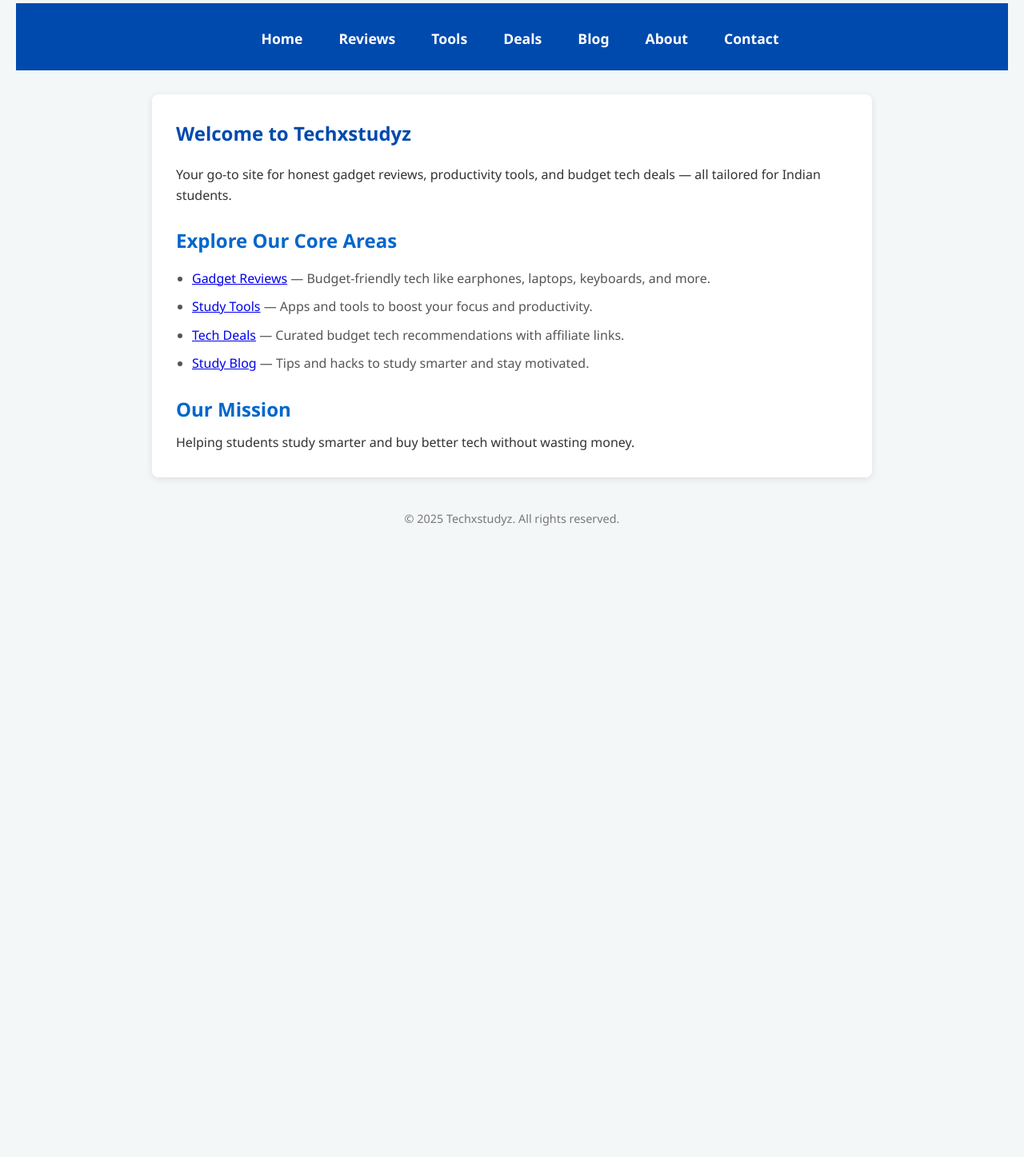
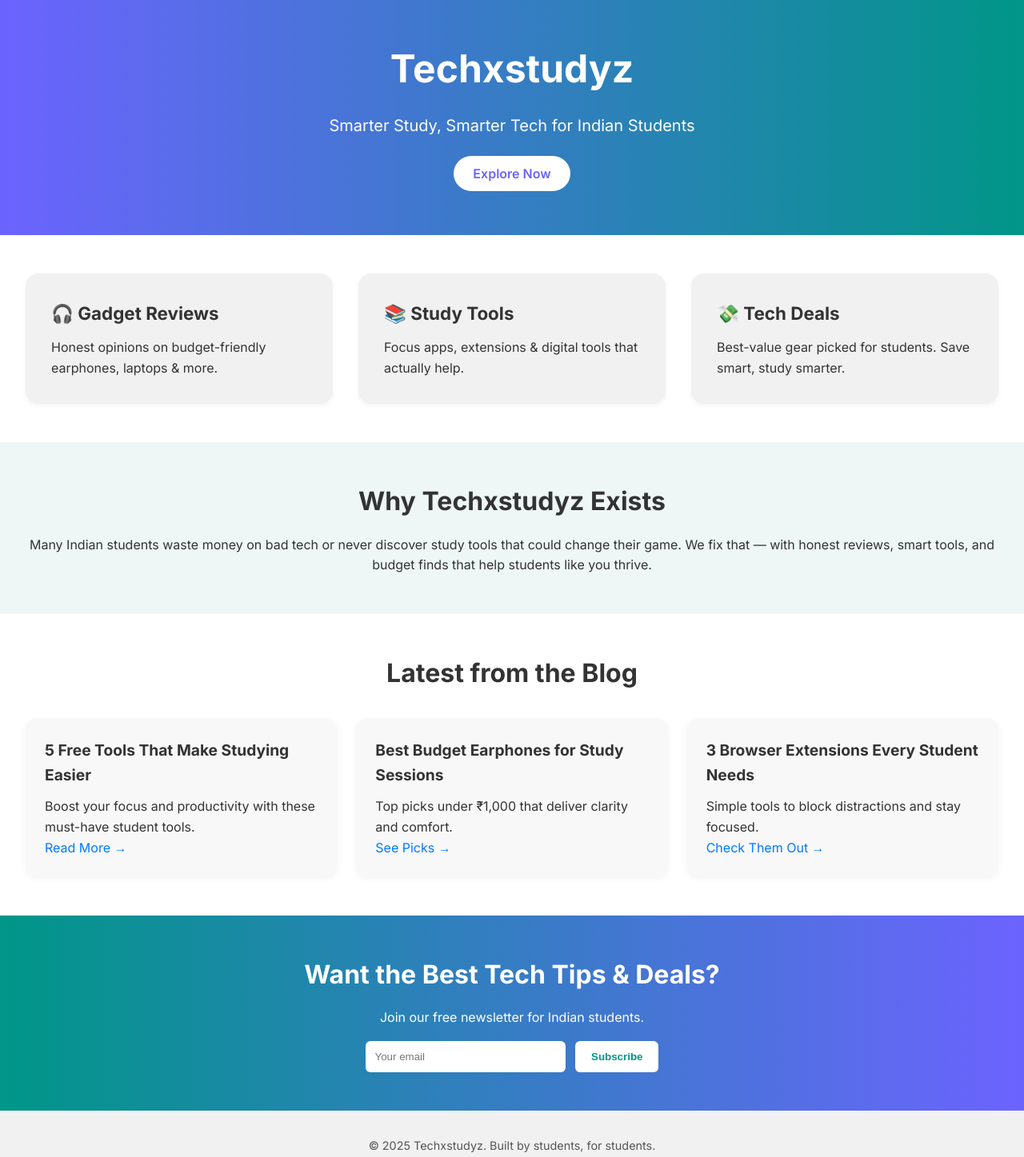
Before and after one commit to techxstudyz/techxstudyz, a plain HTML site: page index.html in a window 1280 px wide. Shown: the part 16-1463 px from the top of the page at 80% size. Before the commit the page ends 800 px from the top, so only its background shows below. Drawn offline with Linux system fonts and the light colour scheme.

Commit message:
commit the changes

```diff
--- a/index.html
+++ b/index.html
@@ -2,83 +2,82 @@
 <html lang="en">
 <head>
   <meta charset="UTF-8" />
-  <meta name="viewport" content="width=device-width, initial-scale=1" />
+  <meta name="viewport" content="width=device-width, initial-scale=1.0" />
   <title>Techxstudyz — Smarter Study, Smarter Tech</title>
+  <meta name="description" content="Honest gadget reviews, study tools, and student tech deals — made for Indian students.">
+  <meta name="author" content="Techxstudyz">
+  <meta property="og:image" content="social-preview.png" />
+  <meta name="twitter:image" content="social-preview.png" />
   <link rel="stylesheet" href="styles.css" />
-  <meta charset="UTF-8" />
-<meta name="viewport" content="width=device-width, initial-scale=1" />
-<meta name="description" content="Techxstudyz - Honest gadget reviews, productivity tools, and budget tech deals for Indian students." />
-<meta name="keywords" content="Techxstudyz, student tech reviews, budget tech India, study tools, productivity apps" />
-<meta name="author" content="Techxstudyz" />
-
-<!-- Open Graph for social media previews -->
-<meta property="og:title" content="Techxstudyz – Smarter Study, Smarter Tech for Indian Students" />
-<meta property="og:description" content="Find honest gadget reviews, study tools, and budget tech deals curated for Indian students." />
-<meta property="og:image" content="path/to/your/social-image.png" />
-<meta property="og:url" content="https://techxstudyz.github.io/" />
-<meta property="og:type" content="website" />
-
-<!-- Twitter Card -->
-<meta name="twitter:card" content="summary_large_image" />
-<meta name="twitter:title" content="Techxstudyz – Smarter Study, Smarter Tech for Indian Students" />
-<meta name="twitter:description" content="Find honest gadget reviews, study tools, and budget tech deals curated for Indian students." />
-<meta name="twitter:image" content="path/to/your/social-image.png" />
-
+  <link rel="icon" href="favicon.ico" type="image/x-icon" />
 </head>
 <body>
 
-  <!-- Header with Navbar -->
-  <header>
-    <nav>
-  <button id="menu-toggle" aria-label="Toggle Menu">☰</button>
-  <ul id="nav-list">
-    <li><a href="index.html">Home</a></li>
-    <li><a href="reviews.html">Reviews</a></li>
-    <li><a href="tools.html">Tools</a></li>
-    <li><a href="deals.html">Deals</a></li>
-    <li><a href="blog.html">Blog</a></li>
-    <li><a href="about.html">About</a></li>
-    <li><a href="contact.html">Contact</a></li>
-  </ul>
-</nav>
+  <!-- Hero Section -->
+  <section class="hero">
+    <h1>Techxstudyz</h1>
+    <p>Smarter Study, Smarter Tech for Indian Students</p>
+    <a href="#highlights" class="cta-button">Explore Now</a>
+  </section>
 
-  </header>
+  <!-- What We Offer -->
+  <section id="highlights" class="highlights">
+    <div class="feature-card">
+      <h2>🎧 Gadget Reviews</h2>
+      <p>Honest opinions on budget-friendly earphones, laptops & more.</p>
+    </div>
+    <div class="feature-card">
+      <h2>📚 Study Tools</h2>
+      <p>Focus apps, extensions & digital tools that actually help.</p>
+    </div>
+    <div class="feature-card">
+      <h2>💸 Tech Deals</h2>
+      <p>Best-value gear picked for students. Save smart, study smarter.</p>
+    </div>
+  </section>
 
-  <!-- Main Content -->
-  <main>
-    <section>
-      <h1>Welcome to Techxstudyz</h1>
-      <p>Your go-to site for honest gadget reviews, productivity tools, and budget tech deals — all tailored for Indian students.</p>
-    </section>
+  <!-- Why It Matters -->
+  <section class="why-it-matters">
+    <h2>Why Techxstudyz Exists</h2>
+    <p>Many Indian students waste money on bad tech or never discover study tools that could change their game. We fix that — with honest reviews, smart tools, and budget finds that help students like you thrive.</p>
+  </section>
 
-    <section>
-      <h2>Explore Our Core Areas</h2>
-      <ul>
-        <li><a href="reviews.html">Gadget Reviews</a> — Budget-friendly tech like earphones, laptops, keyboards, and more.</li>
-        <li><a href="tools.html">Study Tools</a> — Apps and tools to boost your focus and productivity.</li>
-        <li><a href="deals.html">Tech Deals</a> — Curated budget tech recommendations with affiliate links.</li>
-        <li><a href="blog.html">Study Blog</a> — Tips and hacks to study smarter and stay motivated.</li>
-      </ul>
-    </section>
+  <!-- Latest Blog Posts -->
+  <section class="latest">
+    <h2>Latest from the Blog</h2>
+    <div class="post-grid">
+      <div class="post-card">
+        <h3>5 Free Tools That Make Studying Easier</h3>
+        <p>Boost your focus and productivity with these must-have student tools.</p>
+        <a href="/blog">Read More →</a>
+      </div>
+      <div class="post-card">
+        <h3>Best Budget Earphones for Study Sessions</h3>
+        <p>Top picks under ₹1,000 that deliver clarity and comfort.</p>
+        <a href="/reviews">See Picks →</a>
+      </div>
+      <div class="post-card">
+        <h3>3 Browser Extensions Every Student Needs</h3>
+        <p>Simple tools to block distractions and stay focused.</p>
+        <a href="/tools">Check Them Out →</a>
+      </div>
+    </div>
+  </section>
 
-    <section>
-      <h2>Our Mission</h2>
-      <p>Helping students study smarter and buy better tech without wasting money.</p>
-    </section>
-  </main>
+  <!-- Newsletter Section -->
+  <section class="newsletter">
+    <h2>Want the Best Tech Tips & Deals?</h2>
+    <p>Join our free newsletter for Indian students.</p>
+    <form>
+      <input type="email" placeholder="Your email" required />
+      <button type="submit">Subscribe</button>
+    </form>
+  </section>
 
   <!-- Footer -->
   <footer>
-    <p>© 2025 Techxstudyz. All rights reserved.</p>
+    <p>© 2025 Techxstudyz. Built by students, for students.</p>
   </footer>
-<script>
-  const menuToggle = document.getElementById('menu-toggle');
-  const navList = document.getElementById('nav-list');
-
-  menuToggle.addEventListener('click', () => {
-    navList.classList.toggle('show');
-  });
-</script>
 
 </body>
 </html>
--- a/styles.css
+++ b/styles.css
@@ -1,143 +1,204 @@
-/* Basic Reset */
+/* === Fonts === */
+@import url('https://fonts.googleapis.com/css2?family=Inter:wght@400;600;700&family=Roboto&display=swap');
+
 * {
   margin: 0;
   padding: 0;
   box-sizing: border-box;
 }
-html {
-  scroll-behavior: smooth;
+
+body {
+  font-family: 'Inter', 'Roboto', sans-serif;
+  line-height: 1.6;
+  color: #333;
+  background-color: #f9f9f9;
+  padding: 0;
+  margin: 0;
 }
 
-/* Body Styling */
-body {
-  font-family: 'Segoe UI', Tahoma, Geneva, Verdana, sans-serif;
-  line-height: 1.6;
-  background-color: #f4f7f8;
-  color: #333;
-  padding: 20px;
+a {
+  text-decoration: none;
+  color: #007BFF;
+  transition: 0.2s ease-in-out;
 }
 
-/* Header and Navigation */
-header {
-  background-color: #004aad;
-  padding: 15px 0;
-  margin-bottom: 30px;
+a:hover {
+  color: #0056b3;
 }
 
-nav ul {
-  list-style: none;
-  display: flex;
-  justify-content: center;
-  gap: 25px;
+/* === Hero Section === */
+.hero {
+  background: linear-gradient(to right, #6C63FF, #009688);
+  color: white;
+  text-align: center;
+  padding: 4rem 1rem;
 }
 
-nav ul li a {
-  color: white;
-  text-decoration: none;
-  font-weight: 600;
-  font-size: 1.1rem;
-  padding: 5px 10px;
-  border-radius: 5px;
+.hero h1 {
+  font-size: 3rem;
+  margin-bottom: 1rem;
 }
 
-nav ul li a:hover,
-nav ul li a.active {
-  background-color: #00337f;
-  color: #fff;
+.hero p {
+  font-size: 1.25rem;
+  margin-bottom: 2rem;
 }
 
-/* Main Content */
-main {
-  max-width: 900px;
-  margin: 0 auto;
+.cta-button {
   background: white;
-  padding: 30px;
-  border-radius: 8px;
-  box-shadow: 0 2px 8px rgba(0,0,0,0.1);
+  color: #6C63FF;
+  padding: 0.75rem 1.5rem;
+  border-radius: 30px;
+  font-weight: 600;
+  transition: 0.3s ease;
 }
 
-h1 {
-  margin-bottom: 20px;
-  color: #004aad;
+.cta-button:hover {
+  background: #e0e0e0;
+  color: #009688;
 }
 
-h2 {
-  margin-top: 25px;
-  margin-bottom: 10px;
-  color: #0066cc;
+/* === Highlights Section === */
+.highlights {
+  display: grid;
+  grid-template-columns: repeat(auto-fit, minmax(250px, 1fr));
+  gap: 2rem;
+  padding: 3rem 2rem;
+  background-color: #fff;
 }
 
-/* Lists */
-ul {
-  margin-top: 15px;
-  padding-left: 20px;
-  color: #555;
+.feature-card {
+  background: #f1f1f1;
+  padding: 2rem;
+  border-radius: 16px;
+  box-shadow: 0 2px 6px rgba(0,0,0,0.05);
+  transition: 0.3s ease;
 }
 
-li {
-  margin-bottom: 10px;
+.feature-card:hover {
+  transform: translateY(-5px);
+  box-shadow: 0 8px 16px rgba(0,0,0,0.1);
 }
 
-/* Footer */
+.feature-card h2 {
+  font-size: 1.4rem;
+  margin-bottom: 0.75rem;
+}
+
+/* === Why It Matters === */
+.why-it-matters {
+  background-color: #eef7f6;
+  padding: 3rem 2rem;
+  text-align: center;
+}
+
+.why-it-matters h2 {
+  font-size: 2rem;
+  margin-bottom: 1rem;
+}
+
+/* === Blog Preview === */
+.latest {
+  padding: 3rem 2rem;
+  background-color: #fff;
+}
+
+.latest h2 {
+  text-align: center;
+  font-size: 2rem;
+  margin-bottom: 2rem;
+}
+
+.post-grid {
+  display: grid;
+  grid-template-columns: repeat(auto-fit, minmax(260px, 1fr));
+  gap: 1.5rem;
+}
+
+.post-card {
+  background: #f8f8f8;
+  padding: 1.5rem;
+  border-radius: 14px;
+  box-shadow: 0 2px 8px rgba(0,0,0,0.05);
+  transition: all 0.2s ease-in-out;
+}
+
+.post-card:hover {
+  box-shadow: 0 4px 12px rgba(0,0,0,0.1);
+  transform: translateY(-4px);
+}
+
+.post-card h3 {
+  font-size: 1.2rem;
+  margin-bottom: 0.75rem;
+}
+
+/* === Newsletter Section === */
+.newsletter {
+  background: linear-gradient(to right, #009688, #6C63FF);
+  color: white;
+  text-align: center;
+  padding: 3rem 2rem;
+}
+
+.newsletter h2 {
+  font-size: 2rem;
+  margin-bottom: 1rem;
+}
+
+.newsletter form {
+  margin-top: 1rem;
+}
+
+.newsletter input[type="email"] {
+  padding: 0.75rem;
+  border-radius: 6px;
+  border: none;
+  width: 250px;
+  max-width: 80%;
+  margin-right: 0.5rem;
+}
+
+.newsletter button {
+  padding: 0.75rem 1.25rem;
+  background-color: #fff;
+  color: #009688;
+  border: none;
+  border-radius: 6px;
+  cursor: pointer;
+  font-weight: 600;
+  transition: 0.3s ease;
+}
+
+.newsletter button:hover {
+  background-color: #e0e0e0;
+}
+
+/* === Footer === */
 footer {
   text-align: center;
-  margin-top: 40px;
+  padding: 2rem 1rem;
+  background-color: #f1f1f1;
+  color: #555;
   font-size: 0.9rem;
-  color: #777;
 }
 
-/* Form Styling */
-form label {
-  font-weight: 600;
-}
+/* === Responsive === */
+@media (max-width: 600px) {
+  .hero h1 {
+    font-size: 2rem;
+  }
 
-form input, form textarea {
-  width: 100%;
-  padding: 8px;
-  margin-top: 6px;
-  margin-bottom: 15px;
-  border: 1px solid #ccc;
-  border-radius: 4px;
-}
+  .cta-button {
+    padding: 0.6rem 1rem;
+  }
 
-form button {
-  background-color: #004aad;
-  color: white;
-  padding: 10px 25px;
-  border: none;
-  border-radius: 5px;
-  cursor: pointer;
-  font-weight: 600;
-}
+  .newsletter input[type="email"] {
+    width: 100%;
+    margin-bottom: 1rem;
+  }
 
-form button:hover {
-  background-color: #00337f;
-}
-/* Mobile nav toggle */
-#menu-toggle {
-  display: none;
-  background: none;
-  border: none;
-  font-size: 2rem;
-  color: white;
-  cursor: pointer;
-  margin-left: 15px;
-}
-
-@media (max-width: 768px) {
-  nav ul {
-    flex-direction: column;
-    display: none;
-    background-color: #004aad;
-    position: absolute;
-    top: 60px;
+  .newsletter button {
     width: 100%;
-    left: 0;
-  }
-  nav ul.show {
-    display: flex;
-  }
-  #menu-toggle {
-    display: block;
   }
 }
```
